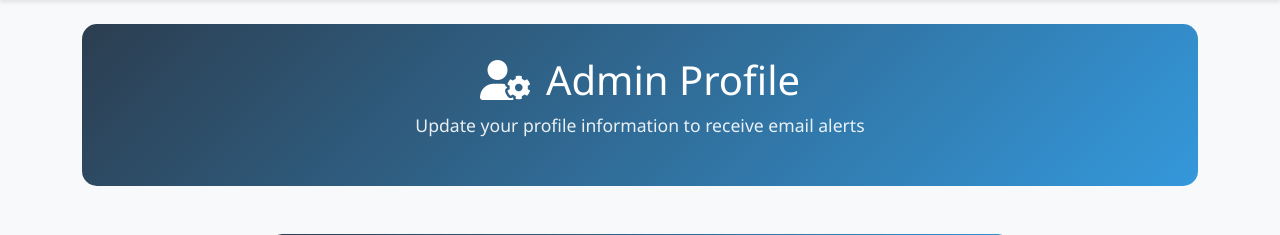
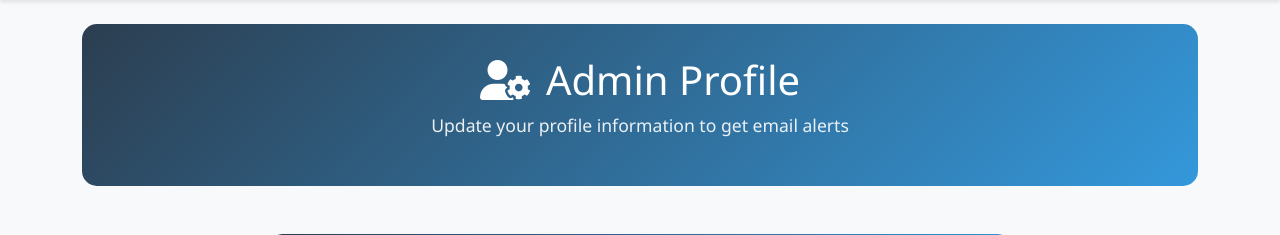
Before and after one commit to Ambika005/Spare-parts-Inventory, a Django app: page /admin-profile/ in a window 1280 px wide. Shown: the part 78-313 px from the top of the page. Run offline with Django 4.2, Linux system fonts and the light colour scheme; the visitor is signed in with stand-in values (Sample User, id 1).

Commit message:
small change

```diff
--- a/templates/admin_profile.html
+++ b/templates/admin_profile.html
@@ -4,7 +4,7 @@
   <h1 class="dashboard-title">
     <i class="fas fa-user-cog me-3"></i>Admin Profile
   </h1>
-  <p class="dashboard-subtitle">Update your profile information to receive email alerts</p>
+  <p class="dashboard-subtitle">Update your profile information to get email alerts</p>
 </div>
 
 <div class="row">
```
